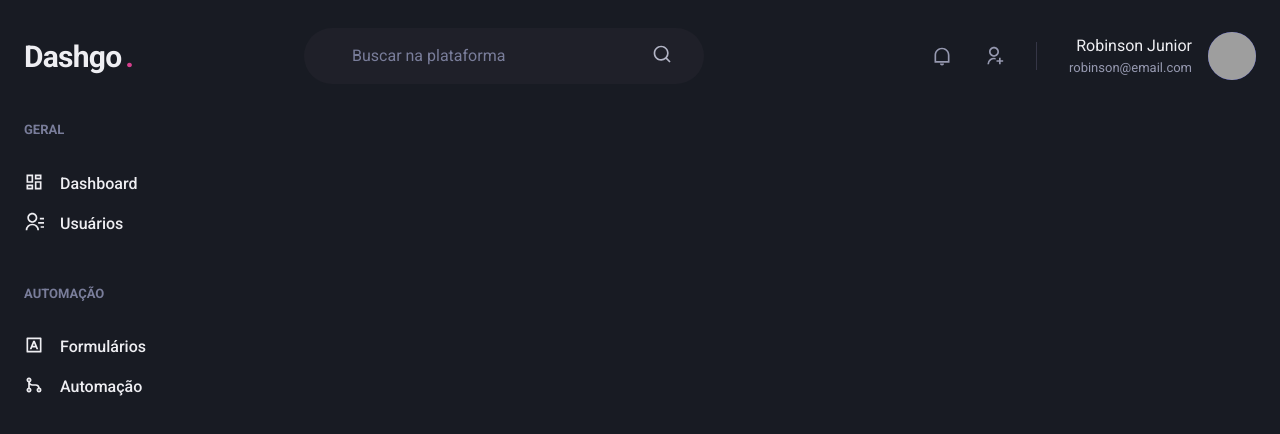
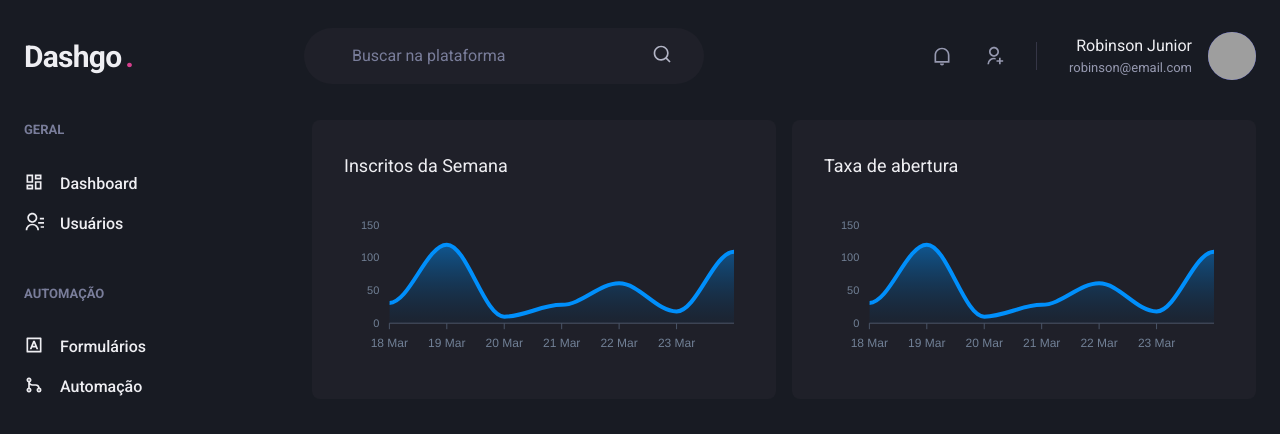
Before and after one commit to hardzork/dashgo, a Next.js app: page /dashboard in a window 1280 px wide. Shown: the top 434 px of the page. Built offline with nearby package versions, Linux system fonts and the light colour scheme; grey boxes are pictures that could not be loaded.

Commit message:
Página: Dashboard

```diff
--- a/package.json
+++ b/package.json
@@ -12,9 +12,11 @@
     "@chakra-ui/react": "^1.4.2",
     "@emotion/react": "^11.1.5",
     "@emotion/styled": "^11.1.5",
+    "apexcharts": "^3.26.0",
     "framer-motion": "^4.1.2",
     "next": "10.1.2",
     "react": "17.0.2",
+    "react-apexcharts": "^1.3.7",
     "react-dom": "17.0.2",
     "react-icons": "^4.2.0"
   },
--- a/src/pages/dashboard.tsx
+++ b/src/pages/dashboard.tsx
@@ -1,6 +1,66 @@
-import { Flex } from "@chakra-ui/react";
+import { Box, Flex, SimpleGrid, Text, theme } from "@chakra-ui/react";
+import { m } from "framer-motion";
+import dynamic from "next/dynamic";
 import { Header } from "../components/Header";
 import { Sidebar } from "../components/Sidebar";
+
+const Chart = dynamic(() => import("react-apexcharts"), {
+  ssr: false,
+});
+
+const options = {
+  chart: {
+    toolbar: {
+      show: false,
+    },
+    zoom: {
+      enabled: false,
+    },
+    foreColor: theme.colors.gray[500],
+  },
+  grid: {
+    show: false,
+  },
+  dataLabels: {
+    enabled: false,
+  },
+  tooltip: {
+    enabled: false,
+  },
+  xaxis: {
+    type: "datetime",
+    axisBorder: {
+      color: theme.colors.gray[600],
+    },
+    axisTicks: {
+      color: theme.colors.gray[600],
+    },
+    categories: [
+      "2021-03-18T00:00:00.000Z",
+      "2021-03-19T00:00:00.000Z",
+      "2021-03-20T00:00:00.000Z",
+      "2021-03-21T00:00:00.000Z",
+      "2021-03-22T00:00:00.000Z",
+      "2021-03-23T00:00:00.000Z",
+      "2021-03-24T00:00:00.000Z",
+    ],
+  },
+  fill: {
+    opacity: 0.3,
+    type: "gradient",
+    gradient: {
+      shade: "dark",
+      opacityFrom: 0.7,
+      opacityTo: 0.3,
+    },
+  },
+};
+const series = [
+  {
+    name: "series1",
+    data: [31, 120, 10, 28, 61, 18, 109],
+  },
+];
 
 export default function Dashboard() {
   return (
@@ -8,6 +68,20 @@
       <Header />
       <Flex w="100%" my="6" maxWidth={1480} mx="auto" px="6">
         <Sidebar />
+        <SimpleGrid flex="1" gap="4" minChildWidth="320px" align="flex-start">
+          <Box p="8" bg="gray.800" borderRadius={8} pb="4">
+            <Text fontSize="lg" mb="4">
+              Inscritos da Semana
+            </Text>
+            <Chart type="area" height={160} options={options} series={series} />
+          </Box>
+          <Box p="8" bg="gray.800" borderRadius={8} pb="4">
+            <Text fontSize="lg" mb="4">
+              Taxa de abertura
+            </Text>
+            <Chart type="area" height={160} options={options} series={series} />
+          </Box>
+        </SimpleGrid>
       </Flex>
     </Flex>
   );
```
Also changed, not shown: 1 other file (tests, documents, lock files or other folders).
